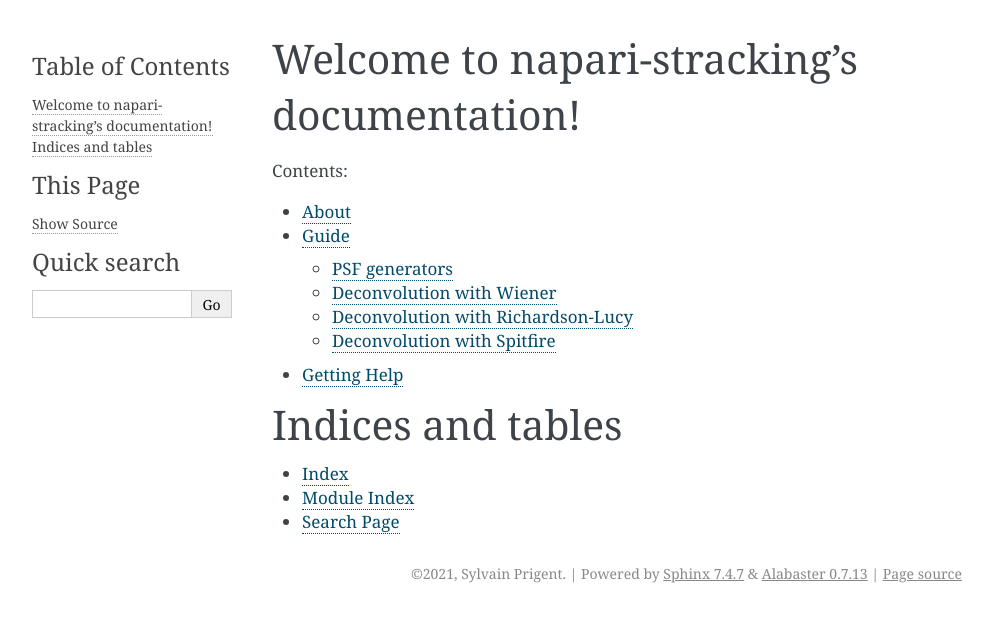
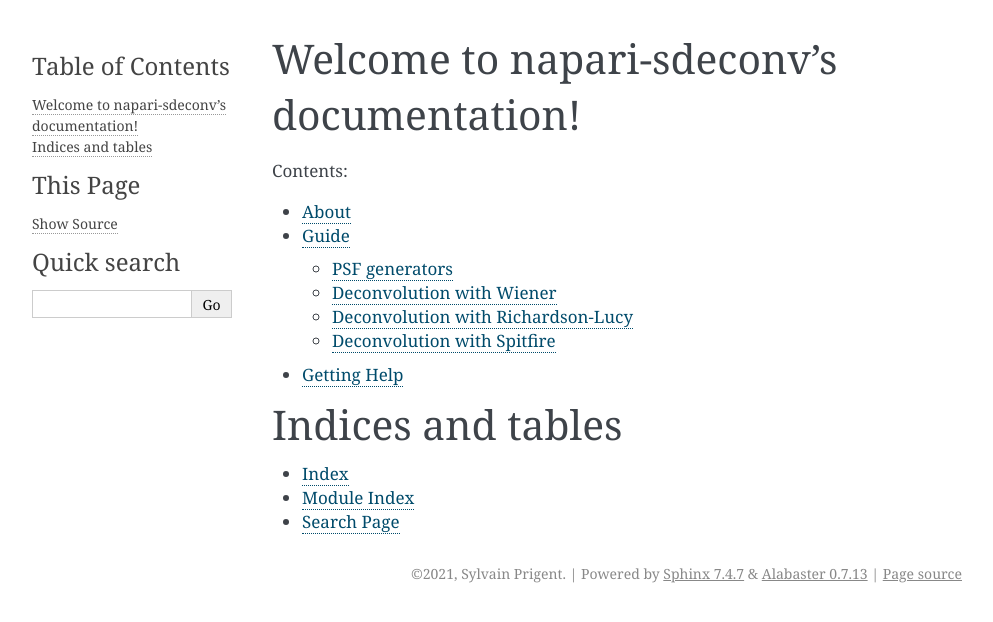
Before and after one commit to sylvainprigent/napari-sdeconv, a Sphinx documentation site: the page built from docs/index.rst, in a window 1280 px wide. Shown: the top 622 px of the page, without its empty margins (148-1141 px from the left). Built offline with Sphinx 7.4.7, drawn with Linux system fonts in a browser that asks for light colours.

Commit message:
update sphinx

```diff
--- a/docs/index.rst
+++ b/docs/index.rst
@@ -1,10 +1,10 @@
-.. napari-stracking documentation master file, created by
+.. napari-sdeconv documentation master file, created by
    sphinx-quickstart on Thu Oct  1 00:43:18 2015.
    You can adapt this file completely to your liking, but it should at least
    contain the root `toctree` directive.
 
-Welcome to napari-stracking's documentation!
-===============================================================
+Welcome to napari-sdeconv's documentation!
+==========================================
 
 Contents:
 
```
